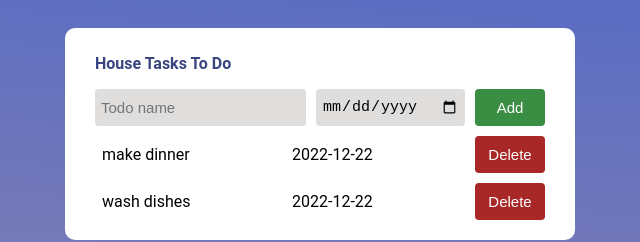
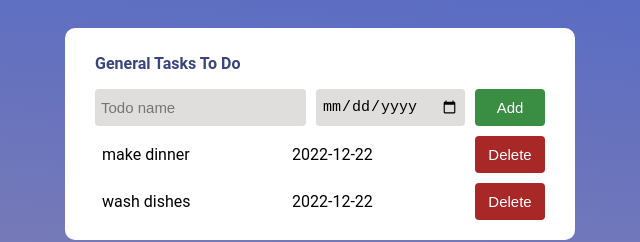
Before and after one commit to linus9426/To-do-list, a plain HTML site: page index.html in a window 1280 px wide. Shown: the top 242 px of the page, 320-960 px from the left. Drawn offline with Linux system fonts and the light colour scheme.

Commit message:
Update index.html

```diff
--- a/index.html
+++ b/index.html
@@ -9,7 +9,7 @@
   <body>
     <div class="todo-container">
       <div class="todo-section">
-        <p> House Tasks To Do </p>
+        <p> General Tasks To Do </p>
 
         <div class="todo-input-grid">
           <input placeholder="Todo name" class="js-name-input name-input">
```
